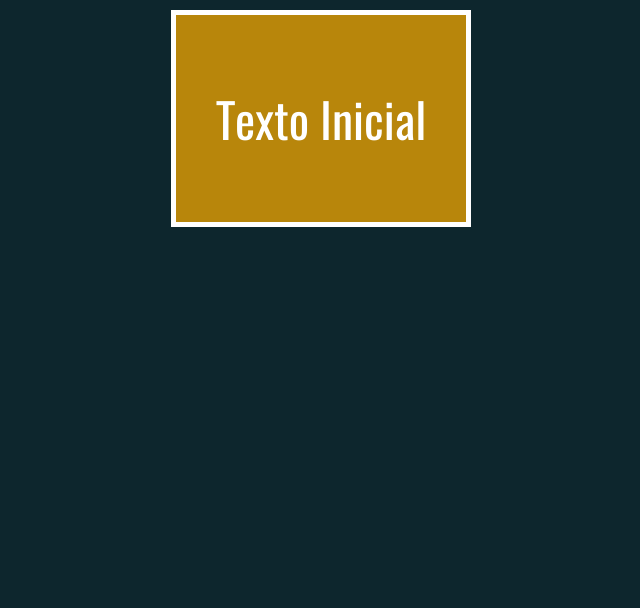
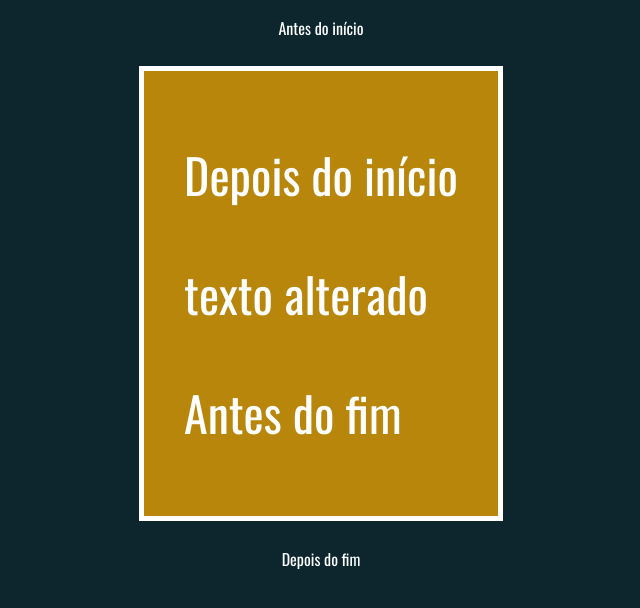
Before and after one commit to AllefFreire/JavaScript, a plain HTML site: page dom/dom/modificandoHTML2.html in a window 1280 px wide. Shown: the whole page, without its empty margins (319-959 px from the left). Drawn offline with Linux system fonts and the light colour scheme.

Commit message:
modificando html #2

```diff
--- a/dom/dom/modificandoHTML2.html
+++ b/dom/dom/modificandoHTML2.html
@@ -12,7 +12,17 @@
         <p>Texto Inicial</p>
     </div>
     <script>
-        // ...
+        const div = document.querySelector('div')
+        div.innerHTML = 'texto alterado'
+        // div.outerHTML = 'texto alterado'
+
+        div.insertAdjacentHTML('beforebegin', '<p>Antes do início</p>')
+        div.insertAdjacentHTML('afterbegin', '<p>Depois do início</p>')
+        div.insertAdjacentHTML('beforeend', '<p>Antes do fim</p>')
+        div.insertAdjacentHTML('afterend', '<p>Depois do fim</p>')
+
+        // Apenas texto (sem tags)
+        console.log(div.innerText)
     </script>
 </body>
 
```
